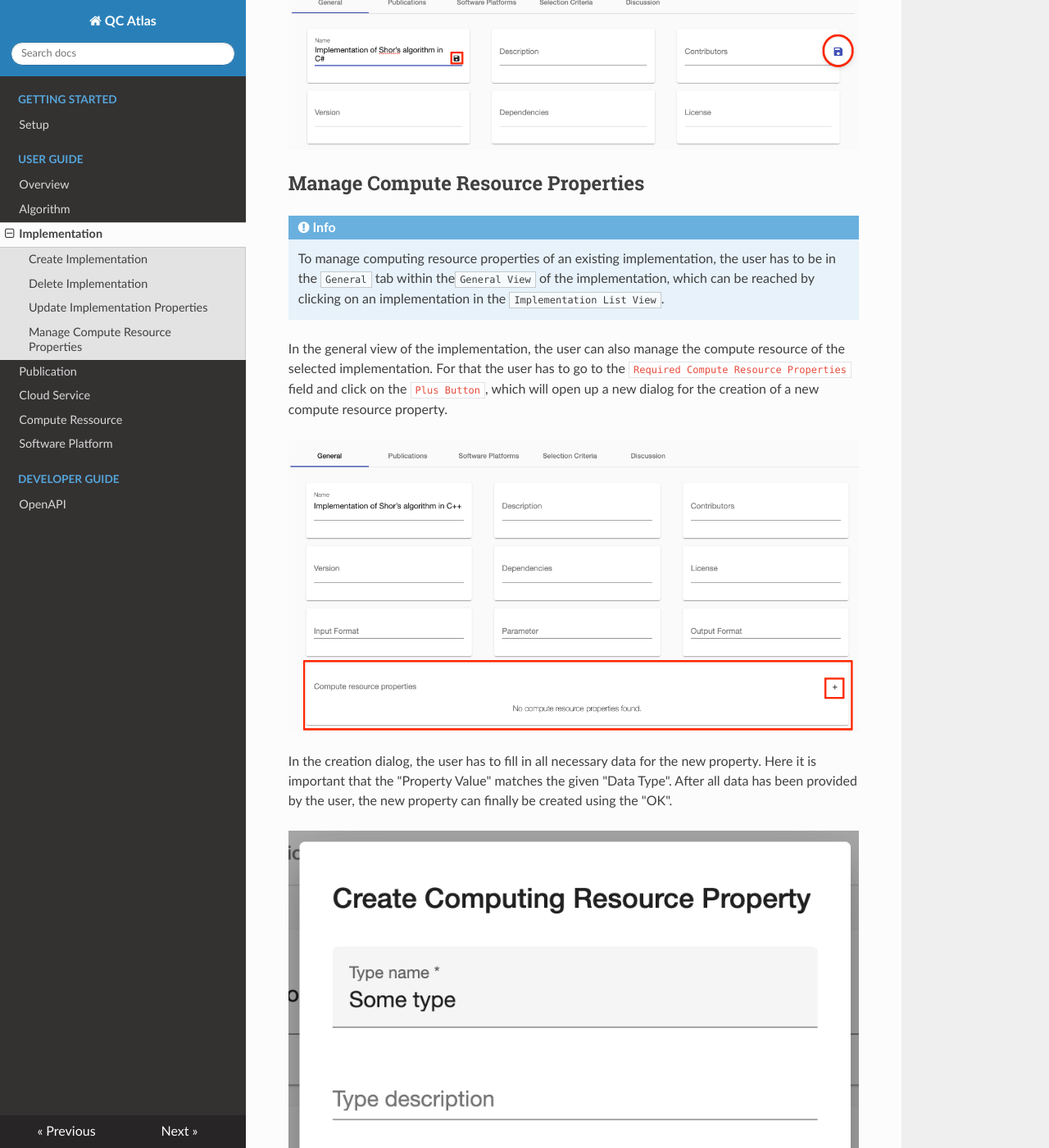
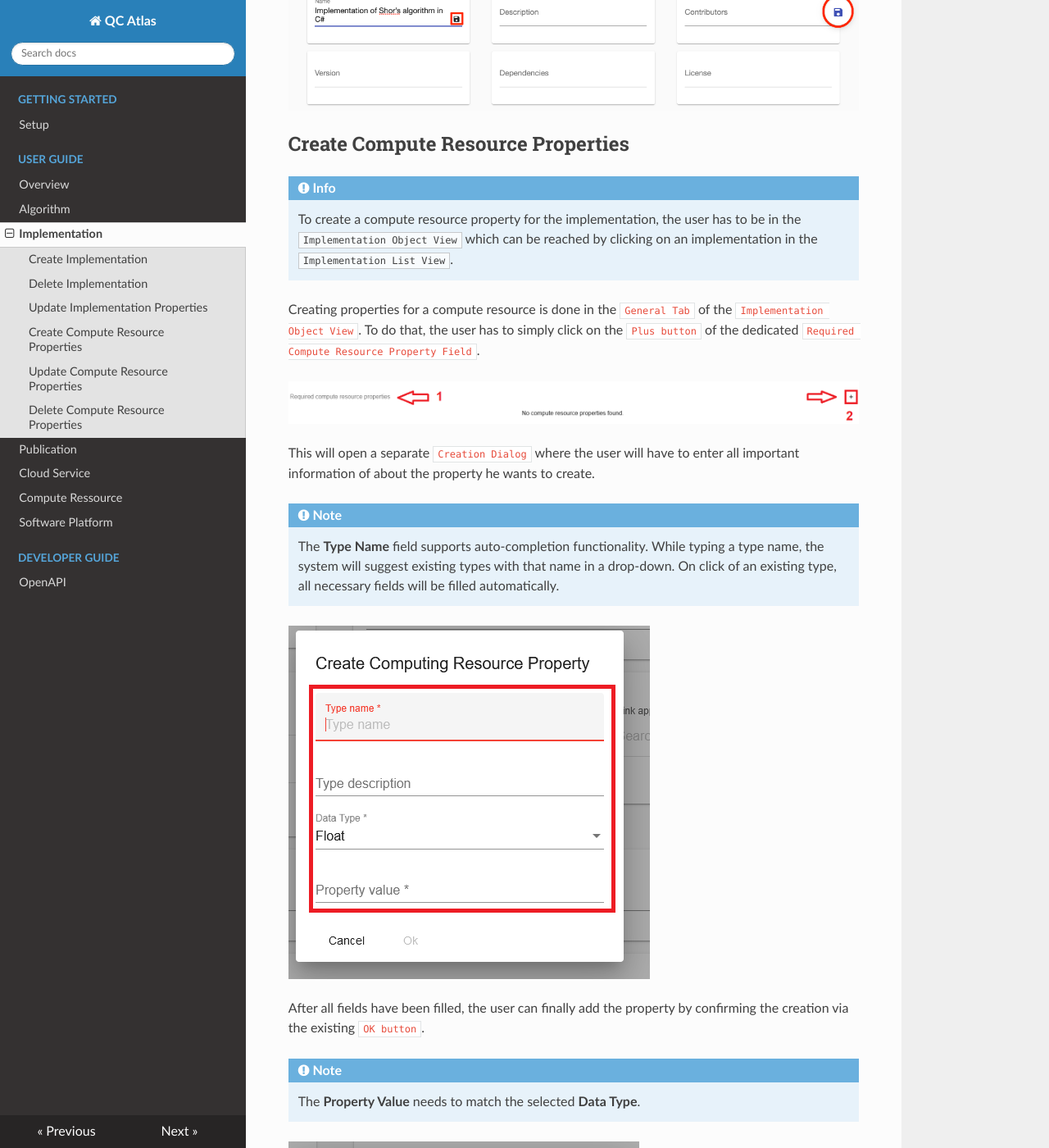
Before and after one commit to UST-QuAntiL/quantil-docs, an MkDocs documentation site: the page built from docs/user-guide/implementation.md, in a window 1280 px wide and 1400 px high, scrolled down 4171 px. Shown: the whole window at 82% size. Built offline with MkDocs 1.6.1, drawn with Linux system fonts in a browser that asks for light colours; nearby versions of some CDN libraries; some of the changed text lies outside the part shown.

Commit message:
added compute resource property section to implementation chapter

```diff
--- a/docs/user-guide/implementation.md
+++ b/docs/user-guide/implementation.md
@@ -56,70 +55,66 @@ The ``General`` tab of the view, allows to adjust all basic properties of the im
 
 ![alt text](./../images/implementation/Update_Implementation_Properties_-_Step_2.png  "Delete implementation")
 
-## Manage Compute Resource Properties
+## Create Compute Resource Properties
 
 !!! info
-    To manage computing resource properties of an existing implementation, the user has to be in the ``General`` tab within the``General View`` of the implementation, which can be reached by clicking on an implementation in the ``Implementation List View``.
+    To create a compute resource property for the implementation, the user has to be in the ``Implementation Object View`` which can be reached by clicking on an implementation in the ``Implementation List View``.
 
-In the general view of the implementation, the user can also manage the compute resource of the selected implementation. For that the user has to go to the ``Required Compute Resource Properties`` field and click on the ``Plus Button``, which will open up a new dialog for the creation of a new compute resource property.
+Creating properties for a compute resource is done in the ``General Tab`` of the ``Implementation Object View``.
+To do that, the user has to simply click on the ``Plus button`` of the dedicated ``Required Compute Resource Property Field``.
 
-![alt text](./../images/implementation/Open_Implementation_View.png "Add Compute Resource")
+![alt text](./images/algorithm/Add_Compute_Resource_-_Step_1.PNG "Open Property Dialog")
 
-In the creation dialog, the user has to fill in all necessary data for the new property. Here it is important that the "Property Value" matches the given "Data Type". After all data has been provided by the user, the new property can finally be created using the "OK".
-
-![alt text](./../images/implementation/Add_Compute_Resource_-_Step_1.png "Add Compute Resource")
-
-
-In case of a successful creation, the created compute resource property will be directly visible in the general view of the selected implementation.
+This will open a separate ``Creation Dialog`` where the user will have to enter all important information of about the property he wants to create.
 
 !!! note
-    Compared to the basic properties of the algorithm, the management of the compute resource properties will be performed directly and does not have to be confirmed by clicking on a save button.
-=======
-#
-## Create Implementation
+	The **Type Name** field supports auto-completion functionality. While typing a type name, the system will suggest existing types with that name in a drop-down. On click of an existing type, all necessary fields will be filled automatically.
+
+![alt text](./images/algorithm/Add_Compute_Resource_-_Step_2.PNG "Dialog structure")
+
+After all fields have been filled, the user can finally add the property by confirming the creation via the existing ``OK button``.
+
+!!! note
+	The **Property Value** needs to match the selected **Data Type**.
+
+![alt text](./images/algorithm/Add_Compute_Resource_-_Step_3.PNG "Confirm creation")
+
+After the property has been successfully created, it will appear in the the dedicated ``Required Compute Resource Property Field`` within the``General Tab``.
+
+![alt text](./images/algorithm/Add_Compute_Resource_-_Step_4.PNG "Verify creation")
+
+## Update Compute Resource Properties
 
 !!! info
-    To create a new implementation, the user has to be in the ``Implementations Tab`` of the ``Algorithm View``, which can be reached by clicking on an algorithm in the ``Algorithm List View``.
+    To update a compute resource property of the implementation, the user has to be in the ``Implementation Object View``, which can be reached by clicking on a algorithm in the ``Implementation List View``.
 
-Creating a new implementation is done by clicking on the ``Plus Button`` located above the data table.
+Updating properties of an implementation is done in the ``General Tab`` of the ``Implementation Object View``. To do that, the user has to simply hover over a existing property in the dedicated ``Required Compute Resource Property Field`` and then click on the ``Edit button``.
 
-![alt text](./images/implementation/Create_Implementation_-_Step_1.PNG "Click '+' Button in Implementation-Tab")
+![alt text](./images/algorithm/Update_Compute_Resource_-_Step_1.PNG "Open update property dialog")
 
-This will open the following ``Creation Dialog``, where the user has to type in all required information for creating a new implementation.
+This will open a separate ``Update Dialog`` where the information of the property can be adjusted.
 
 !!! note
-    Currently, only the ``name`` is required to create a new implementation.
+	The **Type Name** field supports auto-completion functionality. While typing a type name, the system will suggest existing types with that name in a drop-down. On click of an existing type, all necessary fields will be filled automatically.
 
-![alt text](./images/implementation/Create_Implementation_-_Step_2.PNG "Structure of 'Create Dialog'")
+![alt text](./images/algorithm/Update_Compute_Resource_-_Step_2.PNG "Dialog structure")
 
-After entering all required information, the user has to confirm the creation of the implementation by clicking on the ``OK Button``.
+After all fields have been adjusted, the user can finally update the property by confirming the update via the existing ``OK button``.
 
-![alt text](./images/implementation/Create_Implementation_-_Step_3.PNG "Confirm creation")
+!!! note
+	The **Property Value** needs to match the selected **Data Type**.
 
-If the creation of the implementation was successful, the user will be redirected to the detailed ``Implementation view`` of the new implementation.
+![alt text](./images/algorithm/Update_Compute_Resource_-_Step_3.PNG "Confirm update")
 
-![alt text](./images/implementation/Create_Implementation_-_Step_4.PNG "Implementation View of created implementation")
-
-## Delete Implementation
+## Delete Compute Resource Properties
 
 !!! info
-    To delete a implementation, the user has to be in the ``Implementations Tab`` of the ``Algorithm View``, which can be reached by clicking on an algorithm in the ``Algorithm List View``.
+    To delete a property for an implementation, the user has to be in the ``Implementation Object View`` which can be reached by clicking on a compute resource in the ``Implementation List View``.
 
-To remove a specific implementation, the user has to simply click on the ``Delete Button`` in the ``Actions Column`` of the data table.
+Deleting properties for a compute resource is done in the ``General Tab`` of the ``Implementation Object View``.
+To do that, the user has to simply hover over a existing property in the dedicated ``Required Compute Resource Property Field`` and then click on the ``Delete button``.
 
-![alt text](./images/implementation/Delete_Implementation_-_Step_1.1.png "Delete single implementation")
+![alt text](./images/algorithm/Delete_Compute_Resource.PNG "Delete Compute Resource")
 
-The user can also remove multiple implementations at once by selecting them using the check-boxes of the data table. After the user has made his selection he can press the ``Master Delete Button`` at the top of the data table.
-
-!!! note
-    The delete button will only appear after at least one implementations has been selected by the user.
-
-![alt text](./images/implementation//Delete_Implementation_-_Step_1.2.png "Delete multiple implementations")
-
-To confirm the deletion of the selected implementation(s), the user has to click on the ``YES Button`` of the ``Confirmation Dialog``.
-
-!!! note
-    **Names** of implementations that will be deleted are displayed in the body of the dialog and should be checked before confirming the deletion.
-
-![alt text](./images/implementation/Delete_Implementation_-_Step_2.png "Delete Implementation")
->>>>>>> b5f5a6a48108aba61399fe3d4a25eb1dbe2ed301
+!!! info
+	A successfully deleted property should disappear from the dedicated ``Required Compute Resource Property Field`` after deletion.
```
Also changed, not shown: other parts of docs/user-guide/implementation.md (+0 -1 lines).
